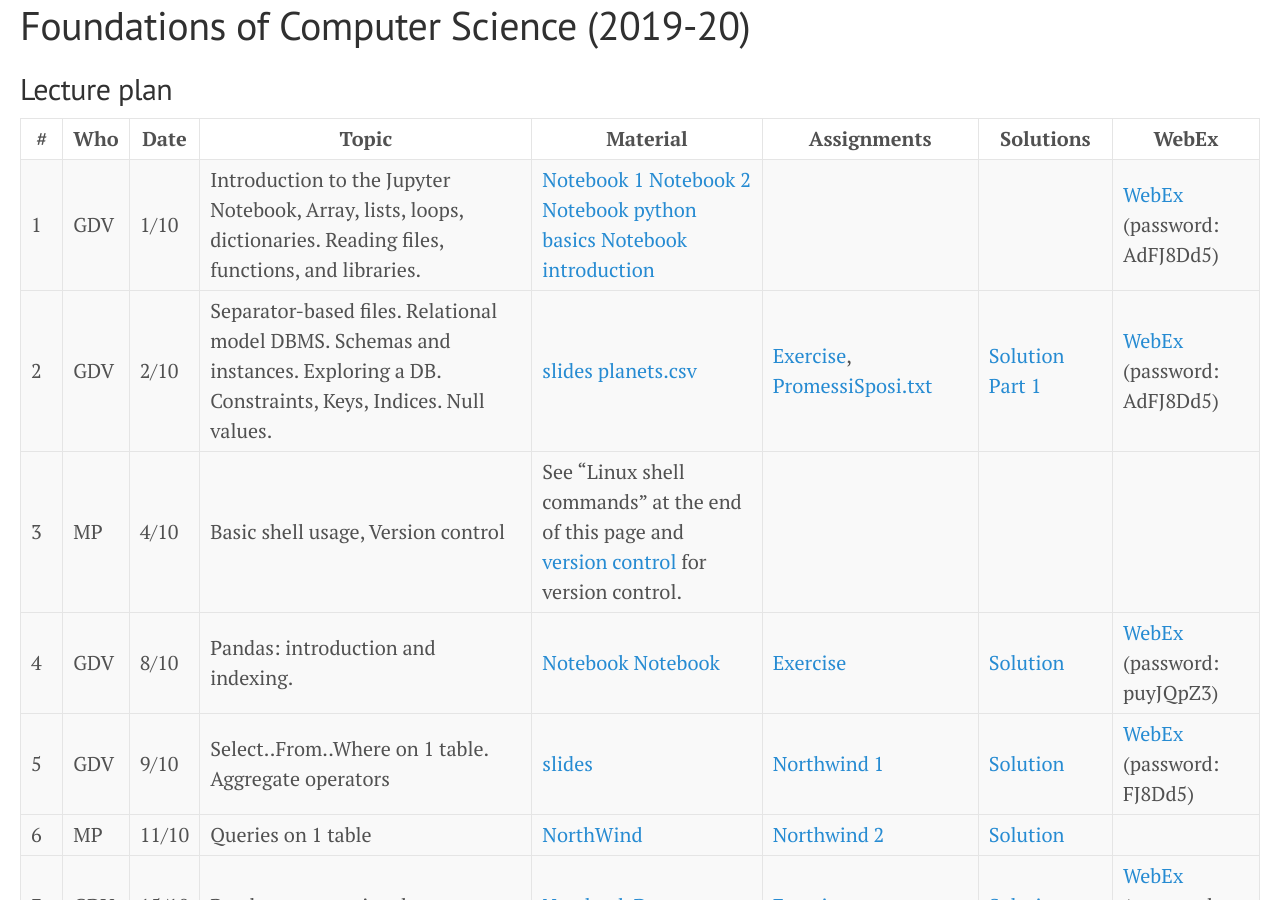
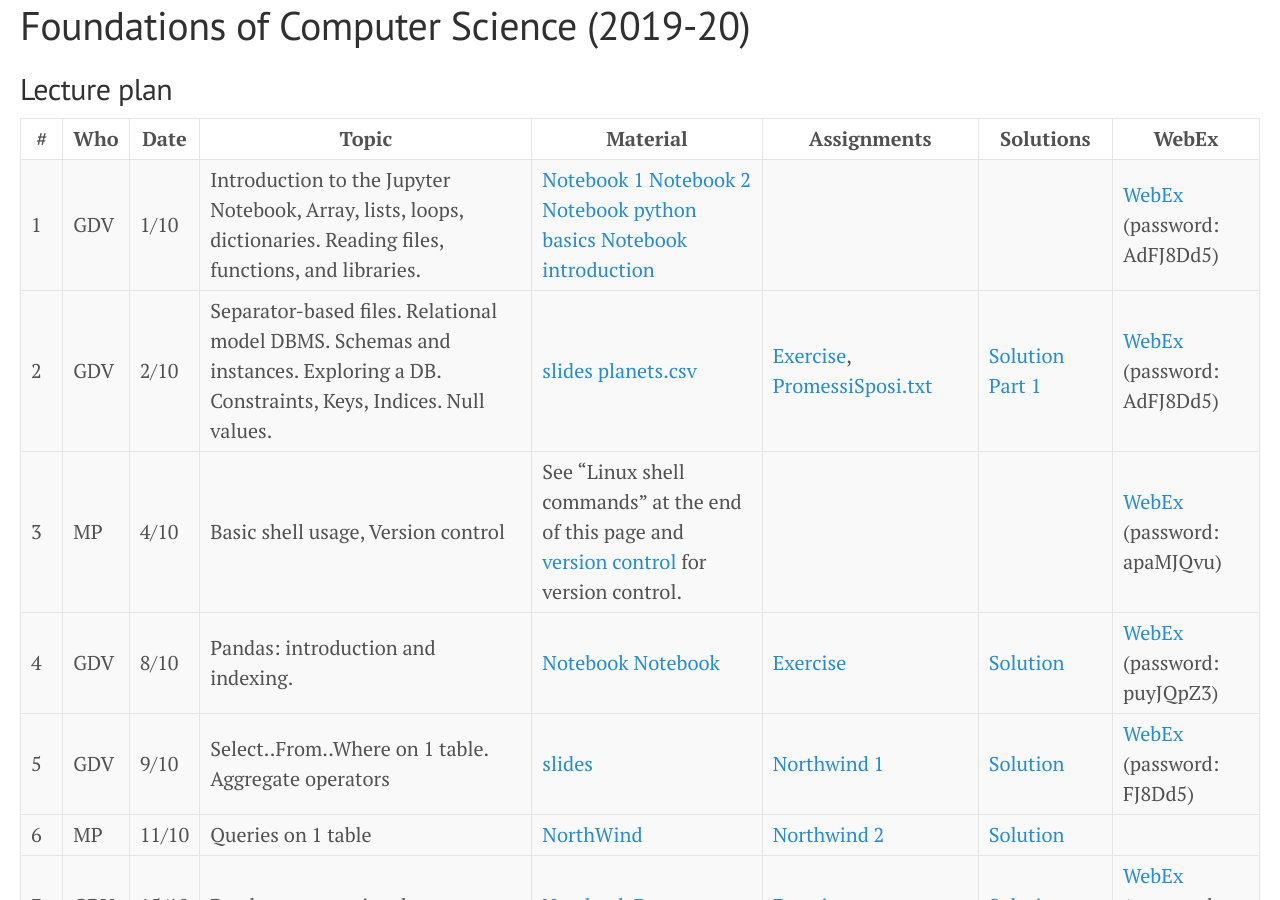
Before and after one commit to gdv/foundationsCS, a Jekyll site: the page built from docs/index.md, in a window 1280 px wide and 900 px high. Built offline with Jekyll 4.4.1, drawn with Linux system fonts in a browser that asks for light colours.

Commit message:
Add webex link for 4/10/19

```diff
--- a/docs/index.md
+++ b/docs/index.md
@@ -12,7 +12,7 @@ title: Foundations of Computer Science (2019-20)
 | -- | --- | ----- | --------- | ---------- | ------------- | --------- | -----  |
 | 2 | GDV | 2/10 | Separator-based files. Relational model DBMS. Schemas and instances. Exploring a DB. Constraints, Keys, Indices. Null values. | [slides](https://github.com/gdv/introduction_to_relational_databases/raw/master/01-intro.pdf) [planets.csv](https://raw.githubusercontent.com/mwaskom/seaborn-data/master/planets.csv) | [Exercise](https://github.com/gdv/foundationsCS/blob/master/ex-01-DictFilesFunc.ipynb), [PromessiSposi.txt](https://github.com/gdv/foundationsCS/blob/master/ex-data/PromessiSposi.txt) | [Solution Part 1](https://github.com/gdv/foundationsCS/blob/master/ex-01-DictFilesFunc-solution-full.ipynb)  |[WebEx](https://unimib.webex.com/unimib/j.php?MTID=m7b925c45780d80228b7611e5cee65299) (password: AdFJ8Dd5)
 | -- | --- | ----- | --------- | ---------- | ------------- | --------- | -----  |
-| 3 | MP | 4/10 |  Basic shell usage, Version control | See "Linux shell commands" at the end of this page and [version control](http://swcarpentry.github.io/git-novice/) for version control. |
+| 3 | MP | 4/10 |  Basic shell usage, Version control | See "Linux shell commands" at the end of this page and [version control](http://swcarpentry.github.io/git-novice/) for version control. | | | [WebEx](https://unimib.webex.com/unimib-it/j.php?MTID=m05ac759a36bde69d961770f4cb4ed22e) (password: apaMJQvu)
 | -- | --- | ----- | --------- | ---------- | ------------- | --------- | -----  |
 | 4 | GDV | 8/10 | Pandas: introduction and indexing.              | [Notebook](https://jakevdp.github.io/PythonDataScienceHandbook/03.01-introducing-pandas-objects.html) [Notebook](https://jakevdp.github.io/PythonDataScienceHandbook/03.02-data-indexing-and-selection.html)                                | [Exercise](py-04-pandas)                                         | [Solution](https://nbviewer.jupyter.org/github/gdv/foundationsCS/blob/master/py-04-pandas.ipynb)             | [WebEx](https://unimib.webex.com/unimib/j.php?MTID=m6e2a4e632698ebc71b41c7f281b6f37f) (password: puyJQpZ3)
 | -- | --- | ----- | --------- | ---------- | ------------- | --------- | -----  |
```
